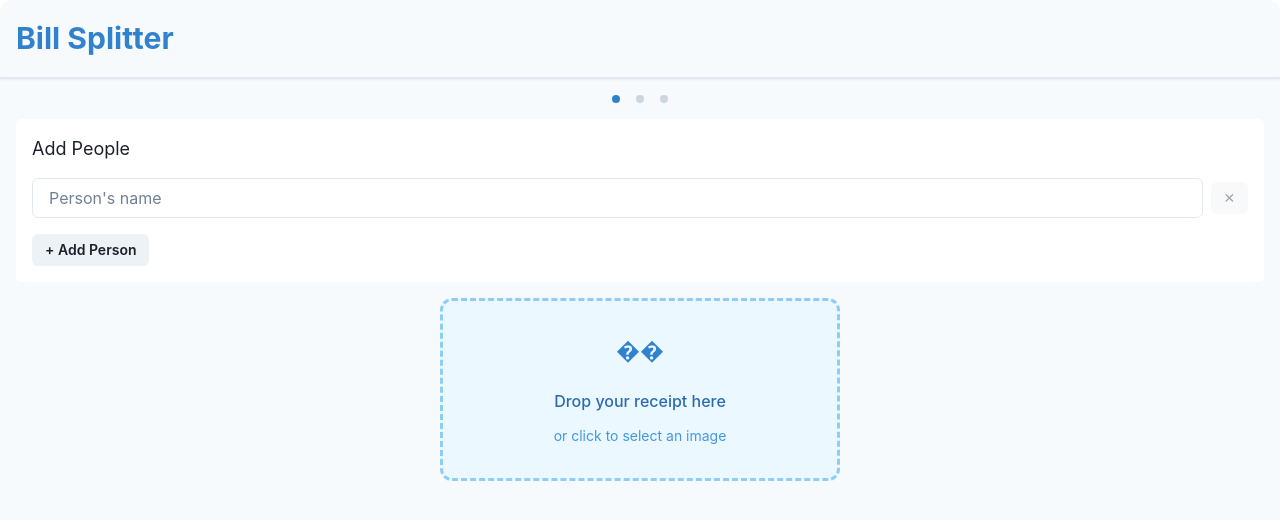
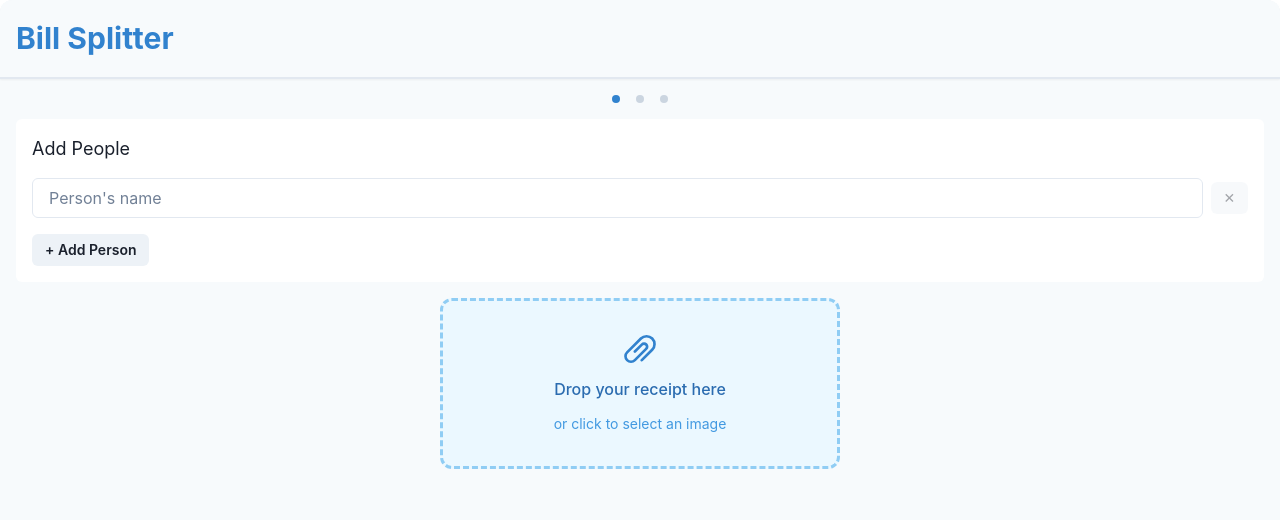
Before and after one commit to icycoldveins/bill-splitter, a React (Vite) app: page / in a window 1280 px wide. Shown: the top 520 px of the page. Built offline with nearby package versions, Linux system fonts and the light colour scheme.

Commit message:
made canges to recepit scanner to make sure dropdown is fine

```diff
--- a/src/components/ReceiptScanner.jsx
+++ b/src/components/ReceiptScanner.jsx
@@ -157,17 +157,22 @@ function ReceiptScanner({ onScanComplete, hasScannedReceipt, existingItems, onRe
       {hasScannedReceipt ? (
         <Box w="100%" p={4} bg="green.50" borderRadius="md">
           <VStack spacing={3}>
-            <Text color="green.600">Receipt scanned successfully!</Text>
+            <Text color="green.600">
+              <CheckIcon mr={2} />
+              Receipt scanned successfully!
+            </Text>
             <HStack spacing={4}>
               <Button
                 colorScheme="blue"
                 onClick={() => onScanComplete(existingItems)}
+                rightIcon={<ArrowForwardIcon />}
               >
                 Continue with Receipt
               </Button>
               <Button
                 variant="outline"
                 onClick={resetState}
+                leftIcon={<RepeatIcon />}
               >
                 Scan Different Receipt
               </Button>
@@ -197,9 +202,10 @@ function ReceiptScanner({ onScanComplete, hasScannedReceipt, existingItems, onRe
             >
               <input {...getInputProps()} />
               <VStack spacing={3}>
-                <Box fontSize="2xl" color="blue.500" mb={2}>
-                  ��
-                </Box>
+                <AttachmentIcon
+                  boxSize={8}
+                  color="blue.500"
+                />
                 <Text fontWeight="medium" color="blue.600">
                   Drop your receipt here
                 </Text>
@@ -219,6 +225,7 @@ function ReceiptScanner({ onScanComplete, hasScannedReceipt, existingItems, onRe
                   isLoading={isScanning}
                   loadingText="Scanning..."
                   colorScheme="blue"
+                  leftIcon={<CheckIcon />}
                 >
                   Scan Receipt
                 </Button>
@@ -227,6 +234,7 @@ function ReceiptScanner({ onScanComplete, hasScannedReceipt, existingItems, onRe
                     setImage(null);
                   }}
                   variant="outline"
+                  leftIcon={<RepeatIcon />}
                 >
                   Choose Different Image
                 </Button>
```
